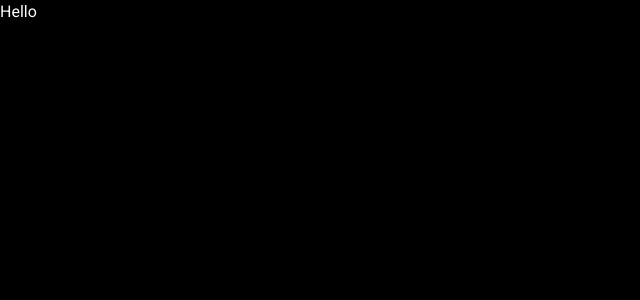
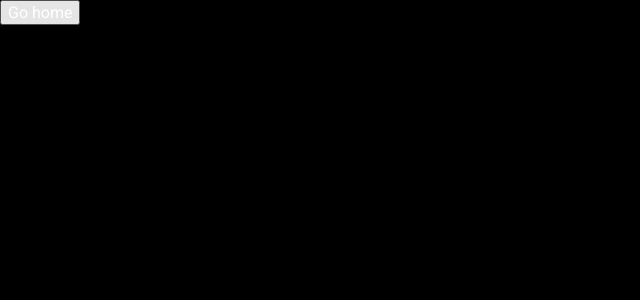
Before and after one commit to Santerakis/cards-front-vite, a React (Vite) app: page / in a window 1280 px wide. Shown: the top 300 px of the page, without its empty margins (0-640 px from the left). Built offline with nearby package versions, Linux system fonts and the light colour scheme.

Commit message:
render_button

```diff
--- a/src/App.tsx
+++ b/src/App.tsx
@@ -1,3 +1,7 @@
 export function App() {
-  return <div>Hello</div>
+  return (
+    <div>
+      <button>Go home</button>
+    </div>
+  )
 }
```
